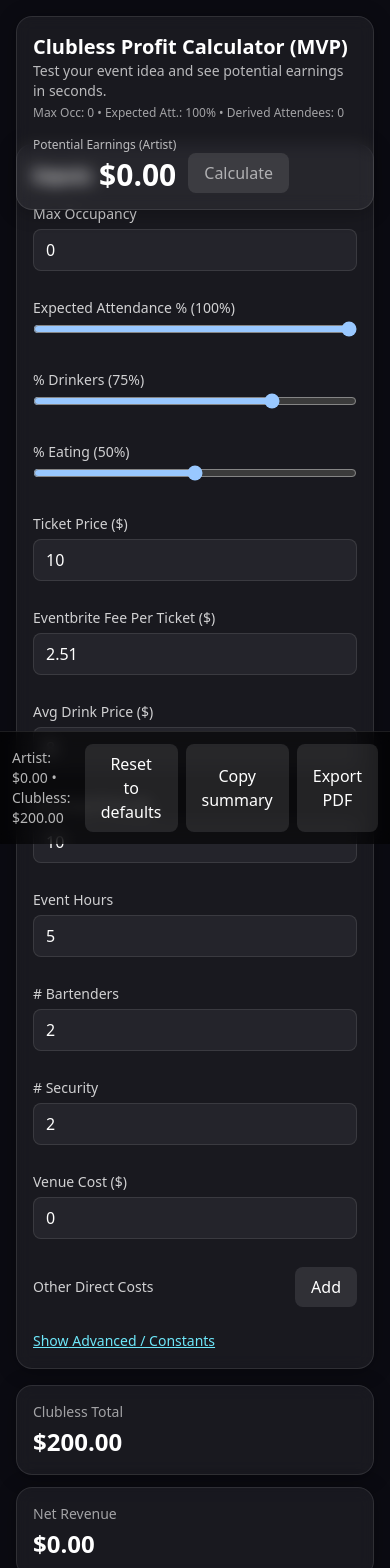
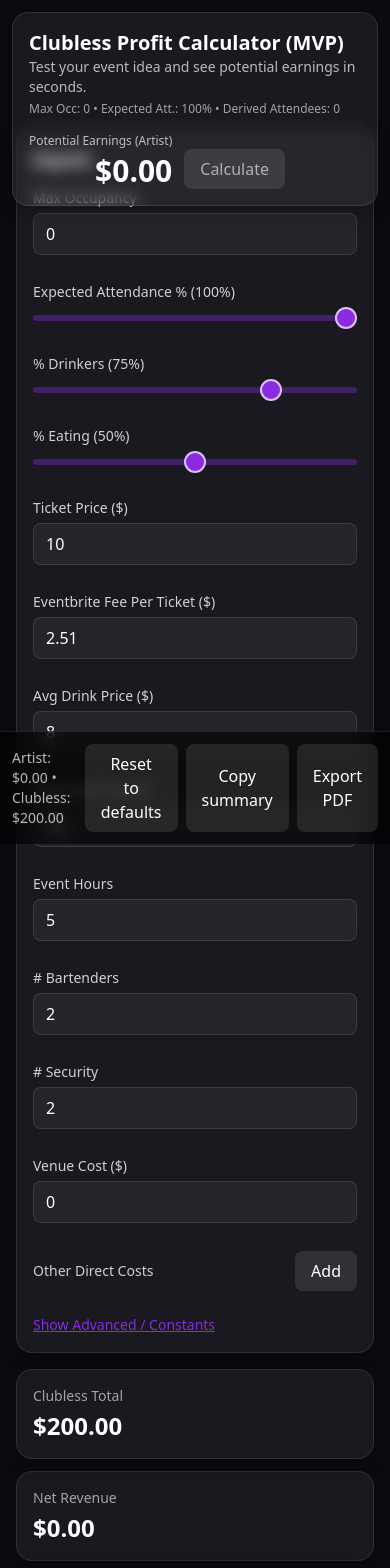
Before and after one commit to SoundSociety/ClublessCollective, a React (Vite) app: page / in a window 390 px wide. Shown: the top 1568 px of the page. Built offline with nearby package versions, Linux system fonts and the light colour scheme.

Commit message:
add: brand colors; fix: pinned header to top

```diff
--- a/src/App.tsx
+++ b/src/App.tsx
@@ -112,7 +112,7 @@
     <>
       <StickyHeader r={results} inputs={model} onSubmit={onSubmit} isDirty={isDirty} />
       {/* pt-36 leaves room for sticky header */}
-      <div className="max-w-6xl mx-auto p-4 md:p-6 pt-36 space-y-4">
+      <div className="max-w-6x1 mx-auto p-4 md:p-6 pt-[var(--header-h-mobile)] md:pt-[var(--header-h-desktop)] space-y-4">
         <div className="grid grid-cols-1 md:grid-cols-2 gap-4">
           <InputsPanel inputs={draft} setInputs={(p) => setDraft(prev => ({ ...prev, ...p }))} />
           <ResultsPanel r={results} inputs={model} onReset={reset} />
--- a/src/components/StickyHeader.tsx
+++ b/src/components/StickyHeader.tsx
@@ -10,7 +10,7 @@
   return (
     <div className="fixed top-0 left-0 right-0 z-40">
       <div className="mx-auto max-w-6xl">
-        <div className="card m-4 md:m-6 p-4 md:p-5 border border-brand/30 bg-[rgba(10,10,18,0.85)] backdrop-blur rounded-2xl">
+        <div className="card m-3 md:m-6 p-4 md:p-5 border border-brand/30 bg-[rgba(10,10,18,0.85)] backdrop-blur rounded-2xl">
           <div className="flex items-center justify-between gap-4 flex-wrap">
             <div>
               <h1 className="text-xl md:text-2xl font-semibold">Clubless Profit Calculator (MVP)</h1>
--- a/src/index.css
+++ b/src/index.css
@@ -4,8 +4,17 @@
 
 /* ===== Brand variables (tweak these to match your site) ===== */
 :root{
-  --brand: #6ee7f9;          /* accent color for buttons etc. */
-  --brand-rgb: 110,231,249;  /* same as rgb for charts */
+  /* Primary brand color */
+  --brand: #8A2BE2; /* BlueViolet */
+  --brand-rgb: 138, 43, 226;
+
+  --accent: #7ED321; /* Neon Green */
+  --accent-rgb: 126, 211, 33;
+
+  /* Header heights used in App.tsx for padding-top */
+  --header-h-mobile: 128px;
+  --header-h-desktop: 140px;
+
   color-scheme: dark;
 }
 
@@ -31,3 +40,42 @@
 .text-brand { color: var(--brand); }
 .bg-brand { background-color: var(--brand); }
 .border-brand { border-color: var(--brand); }
+
+/* Range sliders — iOS & webkit */
+input[type="range"] {
+  -webkit-appearance: none;
+  width: 100%;
+  background: transparent;
+}
+input[type="range"]::-webkit-slider-runnable-track {
+  height: 6px;
+  border-radius: 9999px;
+  background: rgba(var(--brand-rgb), 0.35);
+}
+input[type="range"]::-webkit-slider-thumb {
+  -webkit-appearance: none;
+  height: 22px;
+  width: 22px;
+  border-radius: 50%;
+  margin-top: -8px; /* centers thumb on 6px track */
+  background: var(--brand);
+  border: 2px solid rgba(255,255,255,0.7);
+}
+input[type="range"]::-moz-range-track {
+  height: 6px;
+  border-radius: 9999px;
+  background: rgba(var(--brand-rgb), 0.35);
+}
+input[type="range"]::-moz-range-thumb {
+  height: 22px;
+  width: 22px;
+  border: 2px solid rgba(255,255,255,0.7);
+  border-radius: 50%;
+  background: var(--brand);
+}
+
+/* Focus ring for accessibility */
+input[type="range"]:focus {
+  outline: none;
+  box-shadow: 0 0 0 2px rgba(var(--brand-rgb), 0.45);
+}
```
